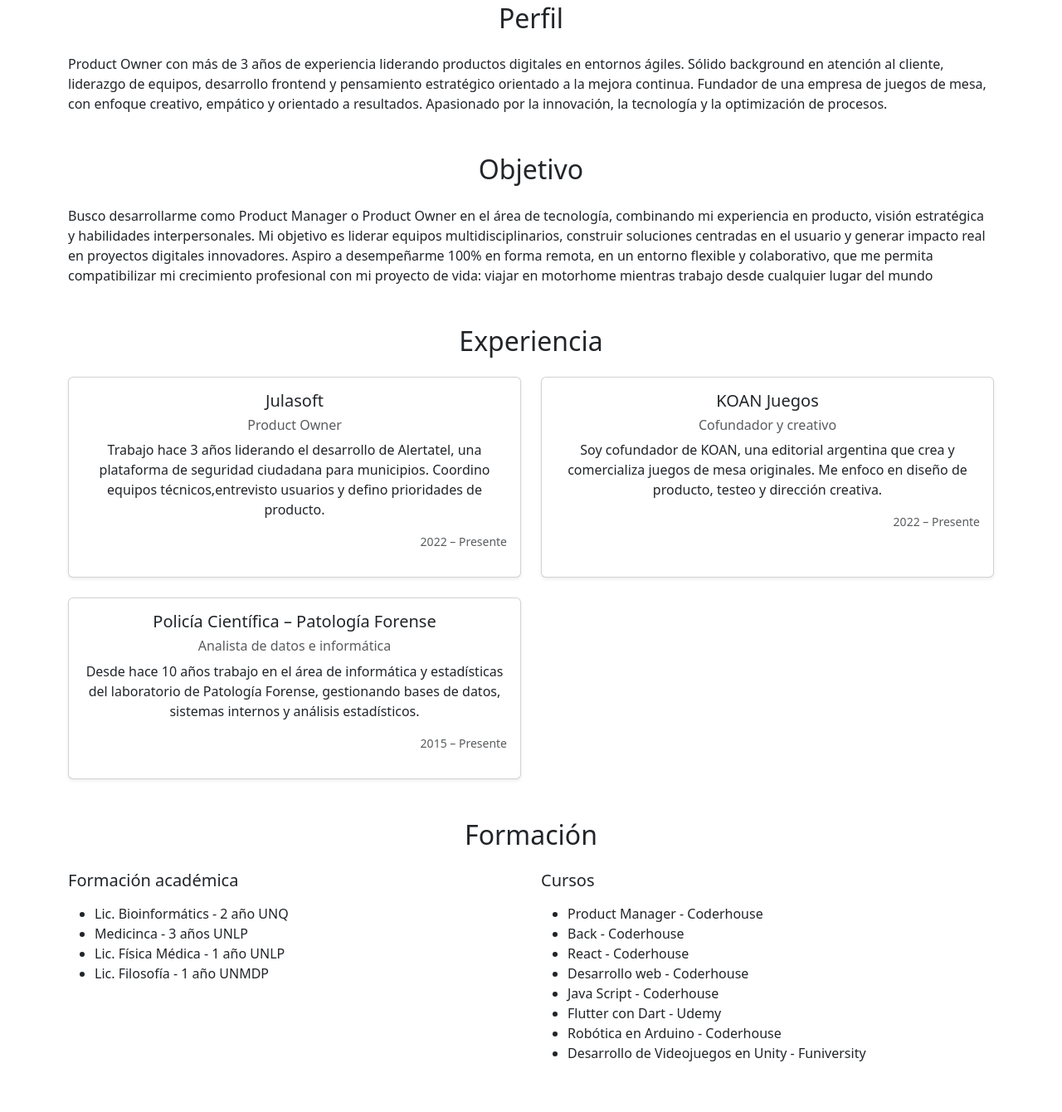
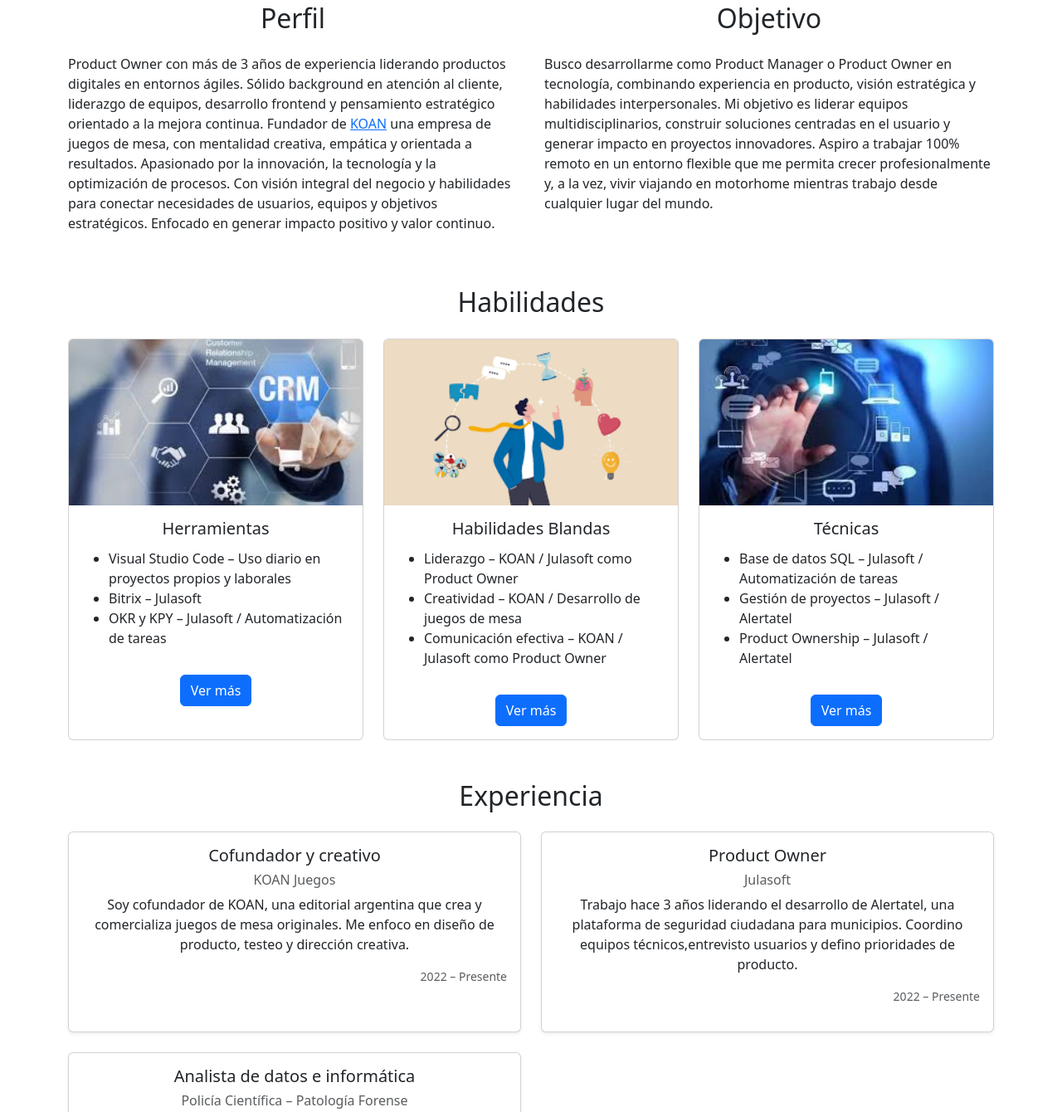
Before and after one commit to NahuelMGithub/CV-Nahuel-L-ez, a plain HTML site: page index.html in a window 1280 px wide. Shown: the part 513-1853 px from the top of the page at 83% size. Drawn offline with nearby package versions, Linux system fonts and the light colour scheme.

Commit message:
Act 2.0.1

```diff
--- a/experiencia.json
+++ b/experiencia.json
@@ -1,11 +1,4 @@
 [
-    {
-        "empresa": "Julasoft",
-        "puesto": "Product Owner",
-        "descripcion": "Trabajo hace 3 años liderando el desarrollo de Alertatel, una plataforma de seguridad ciudadana para municipios. Coordino equipos técnicos,entrevisto usuarios y defino prioridades de producto.",
-        "anioInicio": 2022,
-        "anioFin": null
-    },
     {
         "empresa": "KOAN Juegos",
         "puesto": "Cofundador y creativo",
@@ -14,6 +7,14 @@
         "anioFin": null
     },
     {
+        "empresa": "Julasoft",
+        "puesto": "Product Owner",
+        "descripcion": "Trabajo hace 3 años liderando el desarrollo de Alertatel, una plataforma de seguridad ciudadana para municipios. Coordino equipos técnicos,entrevisto usuarios y defino prioridades de producto.",
+        "anioInicio": 2022,
+        "anioFin": null
+    },
+
+    {
         "empresa": "Policía Científica – Patología Forense",
         "puesto": "Analista de datos e informática",
         "descripcion": "Desde hace 10 años trabajo en el área de informática y estadísticas del laboratorio de Patología Forense, gestionando bases de datos, sistemas internos y análisis estadísticos.",
--- a/formacion.json
+++ b/formacion.json
@@ -1,18 +1,18 @@
 {
   "formacionAcademica": [
-    { "descripcion": "Lic. Bioinformátics - 2 año UNQ" },
+    { "descripcion": "Lic. Bioinformática - 2 años UNQ" },
     { "descripcion": "Medicinca - 3 años UNLP" },
     { "descripcion": "Lic. Física Médica - 1 año UNLP" },
     { "descripcion": "Lic. Filosofía - 1 año UNMDP" }
   ],
   "cursos": [
-    { "descripcion": "Product Manager - Coderhouse" },
-    { "descripcion": "Back - Coderhouse" },
-    { "descripcion": "React - Coderhouse" },
-    { "descripcion": "Desarrollo web - Coderhouse" },
-    { "descripcion": "Java Script - Coderhouse" },
-    { "descripcion": "Flutter con Dart - Udemy" },
-    { "descripcion": "Robótica en Arduino - Coderhouse" },
-    { "descripcion": "Desarrollo de Videojuegos en Unity - Funiversity" }
+    { "descripcion": "Product Manager" },
+    { "descripcion": "Back" },
+    { "descripcion": "React" },
+    { "descripcion": "Desarrollo web" },
+    { "descripcion": "Java Script" },
+    { "descripcion": "Flutter con Dart" },
+    { "descripcion": "Robótica en Arduino" },
+    { "descripcion": "Desarrollo de Videojuegos en Unity" }
   ]
 }
--- a/index.html
+++ b/index.html
@@ -4,7 +4,14 @@
 <head>
     <meta charset="UTF-8">
     <meta name="viewport" content="width=device-width, initial-scale=1.0">
-    <title>CV - Nahuel López</title>
+<title>Nahuel López – Product Owner | Desarrollador Web | Emprendedor</title>
+
+  <!-- META PRINCIPALES PARA IA Y SEO -->
+  <meta name="description" content="CV Web de Nahuel López. Product Owner, desarrollador web y emprendedor con experiencia en tecnología, negocios digitales e innovación. Disponible para trabajo remoto.">
+  <meta name="author" content="Nahuel López">
+  <meta name="robots" content="index, follow">
+  <meta name="keywords" content="CV, Nahuel López, Product Owner, desarrollador web, emprendedor, trabajo remoto, tecnología, proyectos digitales, software, innovación">
+
     <link href="https://cdn.jsdelivr.net/npm/bootstrap@5.3.0/dist/css/bootstrap.min.css" rel="stylesheet">
     <link rel="stylesheet" href="styles.css">
 </head>
@@ -74,24 +81,39 @@
         </section>
 
         <!-- Sección Perfil -->
-        <section class="container my-5 impar" id="perfil">
+        <section class="container my-5 impar perfil-objetivo">
+            <div id="perfil">
                 <h2 class="mb-4">Perfil</h2>
-            <p>Product Owner con más de 3 años de experiencia liderando productos digitales en entornos ágiles. Sólido
-                background en atención al cliente, liderazgo de equipos, desarrollo frontend y pensamiento estratégico
-                orientado a la mejora continua. Fundador de una empresa de juegos de mesa, con enfoque creativo,
-                empático y orientado a resultados. Apasionado por la innovación, la tecnología y la optimización de
-                procesos.</p>
+                <p>Product Owner con más de 3 años de experiencia liderando productos digitales en entornos ágiles.
+                    Sólido background en atención al cliente, liderazgo de equipos, desarrollo frontend y pensamiento
+                    estratégico orientado a la mejora continua. Fundador de <a href="https://www.instagram.com/koan.juegos/">KOAN</a> una empresa de juegos de mesa, con
+                    mentalidad creativa, empática y orientada a resultados. Apasionado por la innovación, la tecnología
+                    y la optimización de procesos. Con visión integral del negocio y habilidades para conectar
+                    necesidades de usuarios, equipos y objetivos estratégicos. Enfocado en generar impacto positivo y
+                    valor continuo.</p>
+
+            </div>
+            <div id="objetivo">
+                <h2 class="mb-4">Objetivo</h2>
+                <p>Busco desarrollarme como Product Manager o Product Owner en tecnología, combinando experiencia en
+                    producto, visión estratégica y habilidades interpersonales. Mi objetivo es liderar equipos
+                    multidisciplinarios, construir soluciones centradas en el usuario y generar impacto en proyectos
+                    innovadores. Aspiro a trabajar 100% remoto en un entorno flexible que me permita crecer
+                    profesionalmente y, a la vez, vivir viajando en motorhome mientras trabajo desde cualquier lugar del
+                    mundo.</p>
+            </div>
+
         </section>
-        <!-- Sección Objetivo -->
-        <section class="container my-5" id="objetivo">
-            <h2 class="mb-4">Objetivo</h2>
-            <p>Busco desarrollarme como Product Manager o Product Owner en el área de tecnología, combinando mi
-                experiencia en producto, visión estratégica y habilidades interpersonales. Mi objetivo es liderar
-                equipos multidisciplinarios, construir soluciones centradas en el usuario y generar impacto real en
-                proyectos digitales innovadores.
-                Aspiro a desempeñarme 100% en forma remota, en un entorno flexible y colaborativo, que me permita
-                compatibilizar mi crecimiento profesional con mi proyecto de vida: viajar en motorhome mientras trabajo
-                desde cualquier lugar del mundo</p>
+
+
+        <!-- Sección Habilidades -->
+        <section class="container my-5" id="habilidades">
+            <h2 class="mb-4">Habilidades</h2>
+            <div class="row g-4" id="habilidades-cards-container">
+                <!-- Las 3 cards se insertarán desde JavaScript -->
+            </div>
+        </section>
+
         </section>
         <!-- Sección Experiencia -->
         <section class="container my-5" id="experiencia">
@@ -112,13 +134,6 @@
         </section>
 
 
-        <!-- Sección Habilidades -->
-        <section class="container my-5" id="habilidades">
-            <h2 class="mb-4">Habilidades</h2>
-            <div class="row g-4" id="habilidades-cards-container">
-                <!-- Las 3 cards se insertarán desde JavaScript -->
-            </div>
-        </section>
 
         <!-- Modal -->
         <div class="modal fade" id="habilidadesModal" tabindex="-1" aria-labelledby="habilidadesModalLabel"
@@ -145,11 +160,13 @@
                 <div class="carousel-inner" id="carousel-inner">
                     <!-- Slides generados dinámicamente -->
                 </div>
-        <button class="carousel-control-prev" type="button" data-bs-target="#interesesCarousel" data-bs-slide="prev">
+                <button class="carousel-control-prev" type="button" data-bs-target="#interesesCarousel"
+                    data-bs-slide="prev">
                     <span class="carousel-control-prev-icon" aria-hidden="true"></span>
                     <span class="visually-hidden">Anterior</span>
                 </button>
-        <button class="carousel-control-next" type="button" data-bs-target="#interesesCarousel" data-bs-slide="next">
+                <button class="carousel-control-next" type="button" data-bs-target="#interesesCarousel"
+                    data-bs-slide="next">
                     <span class="carousel-control-next-icon" aria-hidden="true"></span>
                     <span class="visually-hidden">Siguiente</span>
                 </button>
--- a/main.js
+++ b/main.js
@@ -1,48 +1,47 @@
 
-// Si usas módulos ES, pon type="module"
 document.addEventListener("DOMContentLoaded", async () => {
-  // 1) Localiza la sección
   const contenedor = document.getElementById("listas-formacion");
   if (!contenedor) return;
 
   try {
-    // 2) Trae los datos
-    const res = await fetch("formacion.json");   // ← cambia la ruta si hace falta
+    const res = await fetch("formacion.json");
     const datos = await res.json();
 
-    // 3) Crea las dos columnas (col-12 en mobile, col-md-6 en desktop)
     const crearColumna = (titulo, items) => {
       const col = document.createElement("div");
-      col.className = "col-12 col-md-6 mb-4";
+      col.className = "col-12 col-md-6 fade-in";
 
-      // encabezado de la lista
+      const card = document.createElement("div");
+      card.className = "card-formacion";
+
       const h3 = document.createElement("h3");
       h3.textContent = titulo;
-      h3.className = "h5 mb-3";
-      col.appendChild(h3);
+      card.appendChild(h3);
 
-      // lista
       const ul = document.createElement("ul");
       items.forEach(({ descripcion }) => {
         const li = document.createElement("li");
         li.textContent = descripcion;
         ul.appendChild(li);
       });
-      col.appendChild(ul);
+      card.appendChild(ul);
+      col.appendChild(card);
 
       return col;
     };
 
-    // 4) Vacía lo que hubiera antes (opcional)
     contenedor.innerHTML = "";
 
-    // 5) Inserta las columnas
-    contenedor.appendChild(
-      crearColumna("Formación académica", datos.formacionAcademica || [])
-    );
-    contenedor.appendChild(
-      crearColumna("Cursos", datos.cursos || [])
-    );
+    const col1 = crearColumna("Formación académica", datos.formacionAcademica || []);
+    const col2 = crearColumna("Cursos", datos.cursos || []);
+
+    contenedor.appendChild(col1);
+    contenedor.appendChild(col2);
+
+    // Activar animación
+    setTimeout(() => {
+      document.querySelectorAll(".fade-in").forEach(el => el.classList.add("show"));
+    }, 100);
 
   } catch (err) {
     console.error("No pude cargar los datos de formación:", err);
@@ -67,6 +66,11 @@ document.addEventListener("DOMContentLoaded", async () => {
   ];
 
   categorias.forEach(cat => {
+    const listaPreview = data[cat.key]?.slice(0, 3) || [];
+
+    // Crear ul con 3 elementos
+    const ulHTML = listaPreview.map(item => `<li>${item.descripcion}</li>`).join("");
+
     // Crear card
     const col = document.createElement("div");
     col.className = "col-md-4";
@@ -75,7 +79,8 @@ document.addEventListener("DOMContentLoaded", async () => {
         <img src="${cat.imagen}" class="card-img-top imagen" alt="${cat.titulo}">
         <div class="card-body text-center">
           <h3 class="card-title">${cat.titulo}</h3>
-          <button class="btn btn-primary" data-key="${cat.key}">Ver más</button>
+          <ul class="text-start">${ulHTML}</ul>
+          <button class="btn btn-primary mt-3" data-key="${cat.key}">Ver más</button>
         </div>
       </div>
     `;
@@ -103,6 +108,7 @@ document.addEventListener("DOMContentLoaded", async () => {
     }
   });
 });
+
 
 //---------------------------------------------- Interedes
 
@@ -174,8 +180,8 @@ fetch('experiencia.json')
             tarjeta.innerHTML = `
                 <div class="card h-100 shadow-sm">
                     <div class="card-body">
-                        <h5 class="card-title">${empresa}</h5>
-                        <h6 class="card-subtitle mb-2 text-muted">${puesto}</h6>
+                    <h5 class="card-title">${puesto}</h5>
+                        <h6 class="card-subtitle mb-2 text-muted">${empresa}</h6>
                         <p class="card-text">${descripcion}</p>
                         <p class="text-end text-muted small">
                             ${anioInicio}${anioFin ? ' – ' + anioFin : ' – Presente'}
--- a/skills.json
+++ b/skills.json
@@ -1,32 +1,32 @@
 {
   "tecnicas": [
-    { "descripcion": "HTML – Cursos de youtube, Autodidacta, Coderhouse" },
-    { "descripcion": "CSS – Cursos de youtube, Autodidacta, Coderhouse" },
-    { "descripcion": "bootstrap – Cursos de youtube, Autodidacta, Coderhouse" },
-    { "descripcion": "JavaScript – Cursos de youtube, Autodidacta, Coderhouse" },
-    { "descripcion": "React – Coderhouse" },
     { "descripcion": "Base de datos SQL – Julasoft / Automatización de tareas" },
+    { "descripcion": "Gestión de proyectos – Julasoft / Alertatel" },
     { "descripcion": "Product Ownership – Julasoft / Alertatel" },
-    { "descripcion": "Gestión de proyectos – Julasoft / Alertatel" }
+    { "descripcion": "HTML – Cursos de Youtube, Autodidacta, Cursos Online" },
+    { "descripcion": "CSS – Cursos de Youtube, Autodidacta, Cursos Online" },
+    { "descripcion": "bootstrap – Cursos de Youtube, Autodidacta, Cursos Online" },
+    { "descripcion": "JavaScript – Cursos de Youtube, Autodidacta, Cursos Online" },
+    { "descripcion": "React – Cursos Online" }
   ],
   "herramientas": [
     { "descripcion": "Visual Studio Code – Uso diario en proyectos propios y laborales" },
     { "descripcion": "Bitrix – Julasoft" },
-    { "descripcion": "Figma – Coderhouse" },
+    { "descripcion": "OKR y KPY – Julasoft / Automatización de tareas" },
+    { "descripcion": "Figma – Cursos Online" },
     { "descripcion": "Asana – Julasoft" },
     { "descripcion": "Trello – Julasoft" },
     { "descripcion": "Podio – Julasoft" },
     { "descripcion": "Google Sheets – Julasoft / Automatización de tareas" },
-    { "descripcion": "OKR y KPY – Julasoft / Automatización de tareas" },
     { "descripcion": "SCRUM – Julasoft / Automatización de tareas" },
-    { "descripcion": "microsoft office – Autodidacta" }
+    { "descripcion": "Microsoft Office – Autodidacta" }
   ],
   "habilidadesBlandas": [
     { "descripcion": "Liderazgo – KOAN / Julasoft como Product Owner" },
+    { "descripcion": "Creatividad – KOAN / Desarrollo de juegos de mesa" },
     { "descripcion": "Comunicación efectiva – KOAN / Julasoft como Product Owner" },
     { "descripcion": "Ventas – KOAN / Julasoft como Product Owner" },
     { "descripcion": "Trabajo en equipo – KOAN / Julasoft / Alertatel" },
-    { "descripcion": "Resiliencia – Emprendimiento personal y adaptación profesional" },
-    { "descripcion": "Creatividad – KOAN / Desarrollo de juegos de mesa" }
+    { "descripcion": "Resiliencia – Emprendimiento personal y adaptación profesional" }
   ]
 }
--- a/styles.css
+++ b/styles.css
@@ -68,8 +68,88 @@ main h2{
   border: 3px solid white;
 }
 
+.carousel-control-prev-icon,
+.carousel-control-next-icon {
+  background-color: rgba(0, 0, 0, 0.5); /* fondo para que se vean sobre imágenes claras */
+  border-radius: 50%;
+  width: 40px;
+  height: 40px;
+  background-size: 70% 70%;
+}
+
+
 .carousel-item img {
     max-height: 400px;
     object-fit: cover;
     width: auto;
 }
+
+.perfil-objetivo {
+  display: flex;
+  flex-wrap: wrap;
+  gap: 2rem;
+}
+
+.perfil-objetivo > div {
+  flex: 1 1 45%;
+  box-sizing: border-box;
+}
+
+/* Responsive: cuando la pantalla es chica, se apilan */
+@media (max-width: 768px) {
+  .perfil-objetivo {
+    flex-direction: column;
+  }
+
+  .perfil-objetivo > div {
+    flex: 1 1 100%;
+  }
+}
+
+
+
+
+
+/*Formacion */
+
+.fade-in {
+  opacity: 0;
+  transform: translateY(20px);
+  transition: all 0.6s ease-out;
+}
+.fade-in.show {
+  opacity: 1;
+  transform: translateY(0);
+}
+
+.card-formacion {
+  border: 1px solid #e0e0e0;
+  border-radius: 1rem;
+  padding: 1.5rem;
+  box-shadow: 0 4px 12px rgba(0, 0, 0, 0.05);
+  background-color: #fff;
+  height: 100%;
+}
+
+.card-formacion h3 {
+  border-left: 4px solid #0d6efd;
+  padding-left: 0.5rem;
+  margin-bottom: 1rem;
+  font-weight: 600;
+}
+
+.card-formacion ul {
+  padding-left: 1rem;
+  list-style: none;
+  margin: 0;
+}
+
+.card-formacion li::before {
+  content: "🎓";
+  margin-right: 0.5rem;
+}
+
+.card-formacion li {
+  margin-bottom: 0.75rem;
+  line-height: 1.5;
+}
```
Lines whose indentation alone changed are shown as unchanged.
